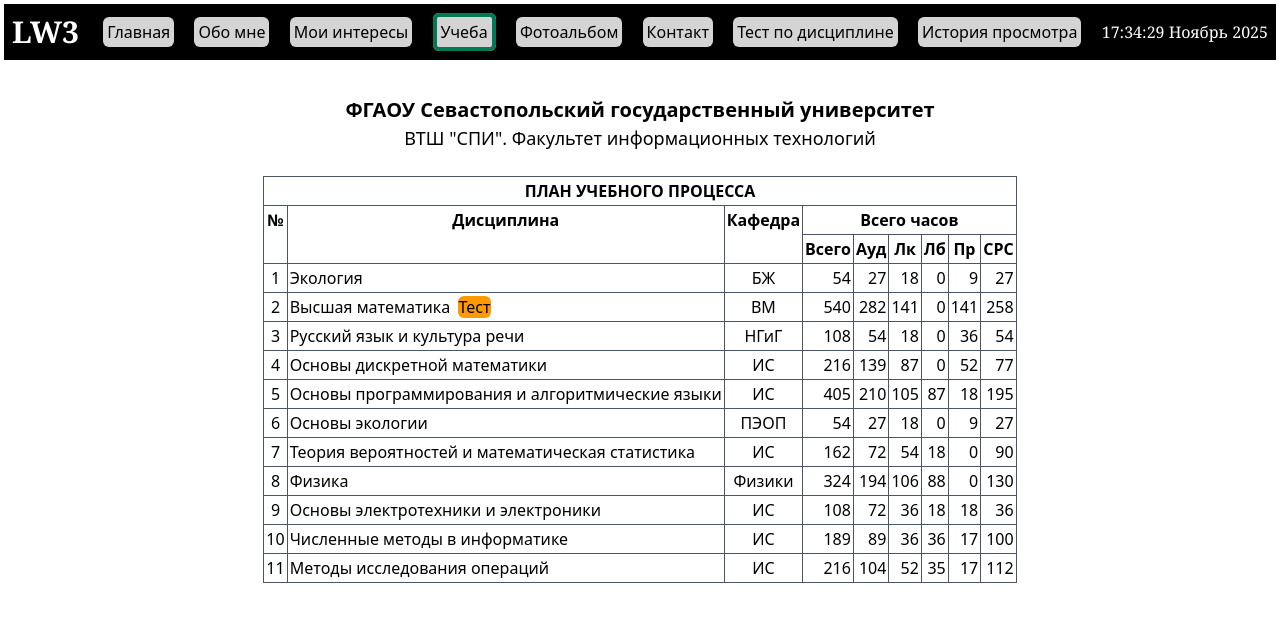
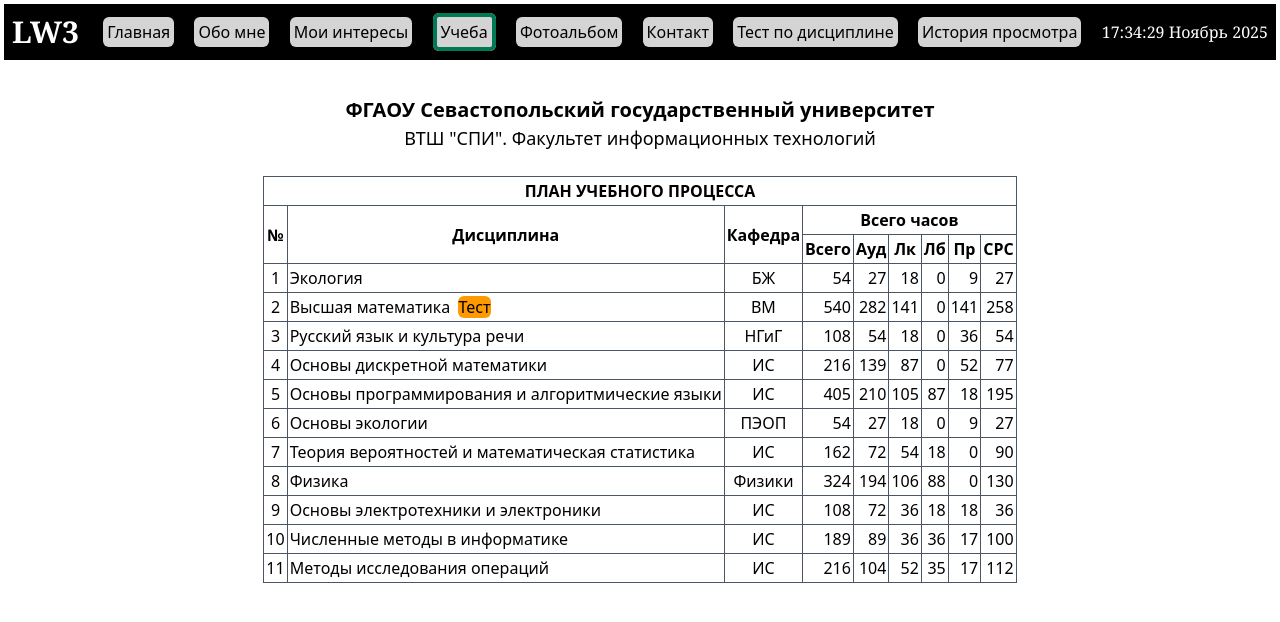
Before and after one commit to kdd4/Web-site-laboratory-work, a Vue app: page /study in a window 1280 px wide. Shown: the top 622 px of the page. Built offline with nearby package versions, Linux system fonts and the light colour scheme; the HTML template or start-up script is replaced by a standard one.

Commit message:
Create docker image and change style in study table

```diff
--- a/src/views/StudyPage.vue
+++ b/src/views/StudyPage.vue
@@ -20,6 +20,7 @@ const { hUniversity, hFaculty, tableHead, tableBody, cellClasses } = storeToRefs
 							:rowspan="elem.rowspan"
 							:colspan="elem.colspan"
 							:class="cellClasses"
+							class="align-middle"
 						>
 							{{ elem.text }}
 						</th>
```
Also changed, not shown: 2 other files (tests, documents, lock files or other folders).
